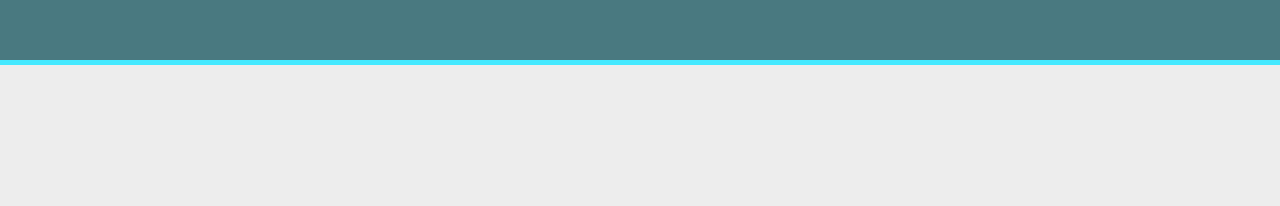
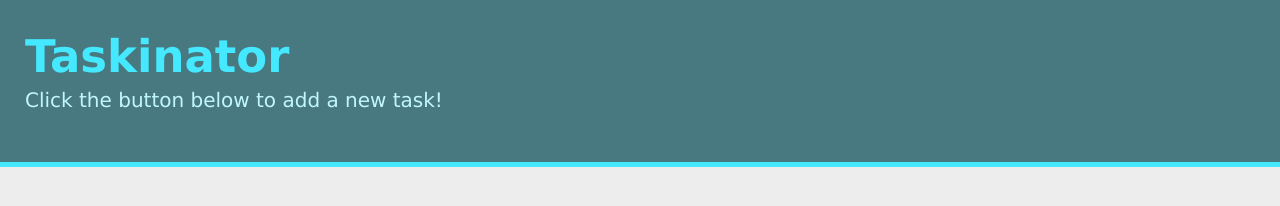
Before and after one commit to nathanroses/taskinator, a plain HTML site: page index.html in a window 1280 px wide. Drawn offline with Linux system fonts and the light colour scheme.

Commit message:
new title

```diff
--- a/index.html
+++ b/index.html
@@ -8,15 +8,14 @@
     <link rel="stylesheet" href="./assets/css/style.css">
 </head>
 
+<body>
  <header>
-
+  <h1 class="page-title">Taskinator</h1>
+  <p>Click the button below to add a new task!</p>
  </header>
-
-<body>
 
 
 
-
-
+  <script src="./assets/js/script.js"></script>
  </body>
 </html>
```
